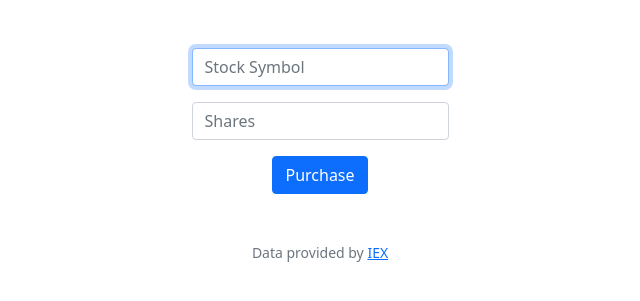
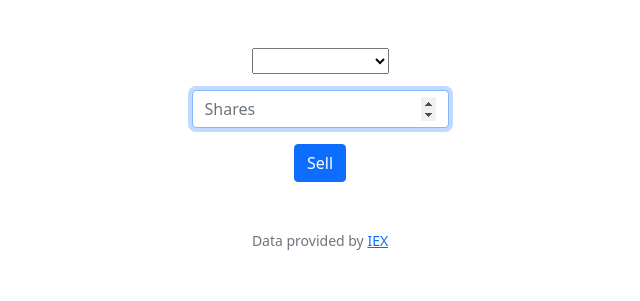
Before and after one commit to nednella/cs50, a Flask app: template cs50/week9/finance/templates/sell.html in a window 1280 px wide. Shown: the part 76-377 px from the top of the page, without its empty margins (320-960 px from the left). Run offline with Flask 3, Linux system fonts and the light colour scheme; the template is opened without the code that fills it: most values are stand-ins (such as "Sample title", 1, 10 or a date in 2020); some libraries are stand-ins or nearby versions.

Commit message:
Fri, Apr 14, 2023, 5:14 PM +01:00

```diff
--- a/cs50/week9/finance/app.py
+++ b/cs50/week9/finance/app.py
@@ -209,6 +209,9 @@ def register():
 @login_required
 def sell():
     """Sell shares of stock"""
+    # obtain user information
+    userId = session["user_id"]
+
     # if user input
     if request.method == "POST":
 
@@ -219,7 +222,10 @@ def sell():
         # user input validation
 
 
-    return apology("TODO")
+
+
+    symbols = db.execute("SELECT symbol FROM transactions WHERE user_id = ? GROUP BY symbol", userId)
+    return render_template("sell.html", symbols=symbols)
 
 
 
--- a/cs50/week9/finance/templates/sell.html
+++ b/cs50/week9/finance/templates/sell.html
@@ -7,11 +7,16 @@
 {% block main %}
     <form action="/sell" method="post">
         <div class="mb-3">
-            <input autocomplete="off" autofocus class="form-control mx-auto w-auto" id="symbol" name="symbol" placeholder="Stock Symbol" type="text">
+            <select name="symbol">
+                <option></option>
+                {% for symbol in symbols %}
+                    <option>{{ symbol["symbol"] }}</option>
+                {% endfor %}
+            </select>
         </div>
         <div class="mb-3">
             <input autocomplete="off" autofocus class="form-control mx-auto w-auto" id="shares" name="shares" placeholder="Shares" type="number">
         </div>
-        <button class="btn btn-primary" type="submit">Purchase</button>
+        <button class="btn btn-primary" type="submit">Sell</button>
     </form>
 {% endblock %}
```
